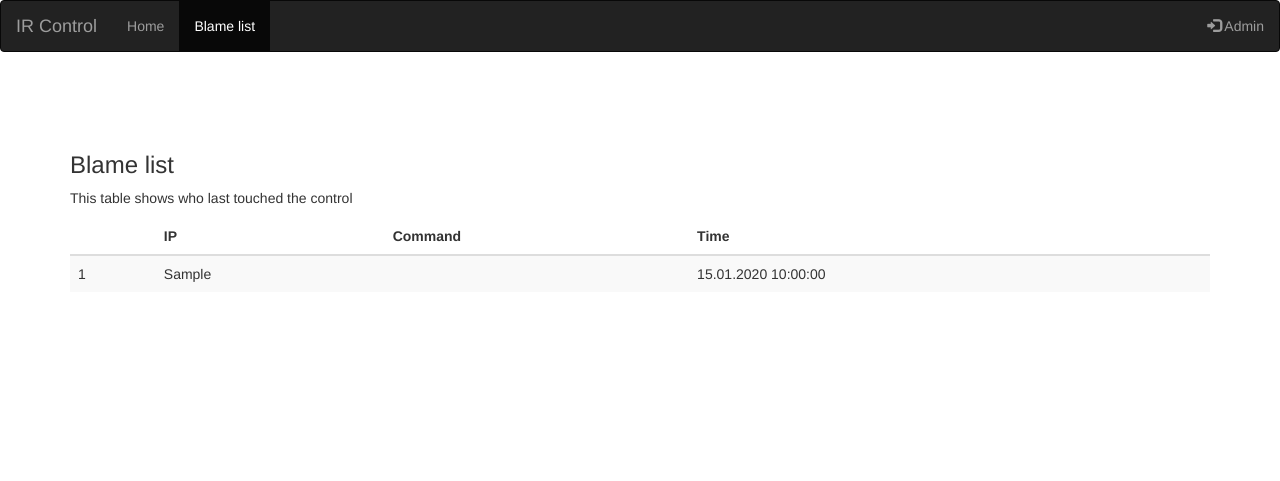
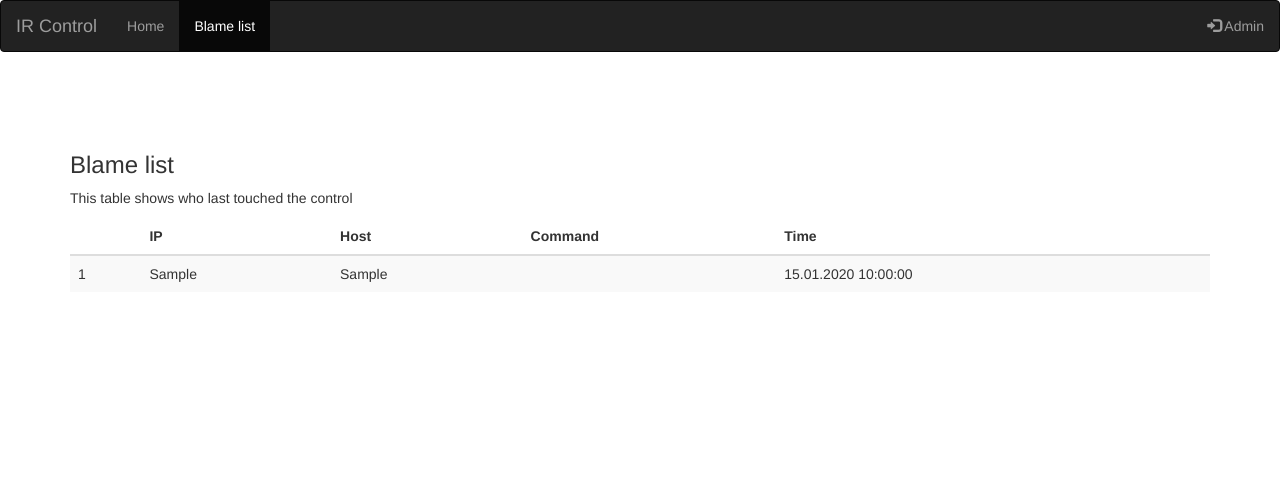
Before and after one commit to andreevskya/webairconditionercontrol, a Django app: page /blamelist in a window 1280 px wide. Shown: the top 481 px of the page. Run offline with Django 3.2, Linux system fonts and the light colour scheme; tables that the repository leaves empty hold one stand-in row (values such as "Sample post"); data that the repository does not hold is empty; some libraries are stand-ins or nearby versions.

Commit message:
Added host column

```diff
--- a/irproject/ircontrol/models.py
+++ b/irproject/ircontrol/models.py
@@ -13,9 +13,10 @@ class IrCommand(models.Model):
         return self.name
 
 class CommandLogEntry(models.Model):
+    host = models.CharField(null=True, blank=True, max_length=64)
     executor = models.GenericIPAddressField()
     when = models.DateTimeField()
     command = models.ForeignKey(IrCommand)
 
     def __str__(self):
-        return "%s %s %s" % (self.executor, self.command.name, self.when)
+        return "%s [%s] %s %s" % (self.executor, self.host, self.command.name, self.when)
--- a/irproject/ircontrol/templates/ircontrol/blamelist.html
+++ b/irproject/ircontrol/templates/ircontrol/blamelist.html
@@ -8,6 +8,7 @@
             <tr>
                 <th></th>
                 <th>IP</th>
+                <th>Host</th>
                 <th>Command</th>
                 <th>Time</th>
             </tr>
@@ -17,6 +18,7 @@
             <tr>
                 <td>{{ forloop.counter }}</td>
                 <td>{{ entry.executor }}</td>
+                <td>{{ entry.host }}</td>
                 <td>{{ entry.command.name }}</td>
                 <td>{{ entry.when|date:"d.m.Y" }} {{ entry.when|time:"H:i:s" }}</td>
             </tr>
--- a/irproject/ircontrol/views.py
+++ b/irproject/ircontrol/views.py
@@ -1,6 +1,7 @@
 # -*- coding: utf-8 -*-
 from __future__ import unicode_literals
 from datetime import datetime
+import socket
 from django.shortcuts import render
 from django.http import JsonResponse
 from django.http import HttpResponseNotAllowed
@@ -21,6 +22,14 @@ def get_ip_addr(request):
     else:
         ip = request.META.get('REMOTE_ADDR')
     return ip
+
+def get_client_host(request):
+    ip = get_ip_addr(request)
+    if not ip:
+        return None
+    d = socket.gethostbyaddr(ip)
+    if d:
+        return d[0]
 
 def index(request):
     commands = IrCommand.objects.all()
@@ -48,7 +57,7 @@ def execute_command(request, id):
     result = control.execute(command.frequency, command.command)
 
     if result[0] == 0:
-        command_log = CommandLogEntry(executor=get_ip_addr(request), when=datetime.now(), command=command)
+        command_log = CommandLogEntry(executor=get_ip_addr(request), host=get_client_host(request), when=datetime.now(), command=command)
         command_log.save()
 
     return JsonResponse({
--- a/irproject/irproject/settings.py
+++ b/irproject/irproject/settings.py
@@ -114,13 +114,13 @@ AUTH_PASSWORD_VALIDATORS = [
 
 LANGUAGE_CODE = 'en-us'
 
-TIME_ZONE = 'UTC'
+TIME_ZONE = 'Europe/Moscow'
 
 USE_I18N = True
 
 USE_L10N = True
 
-USE_TZ = True
+USE_TZ = False
 
 
 # Static files (CSS, JavaScript, Images)
```
